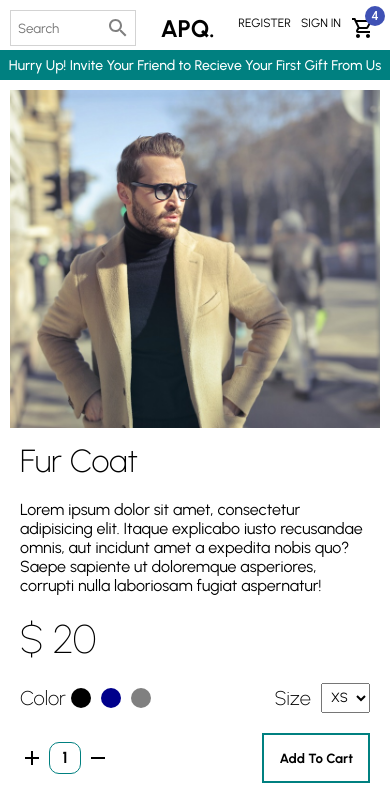
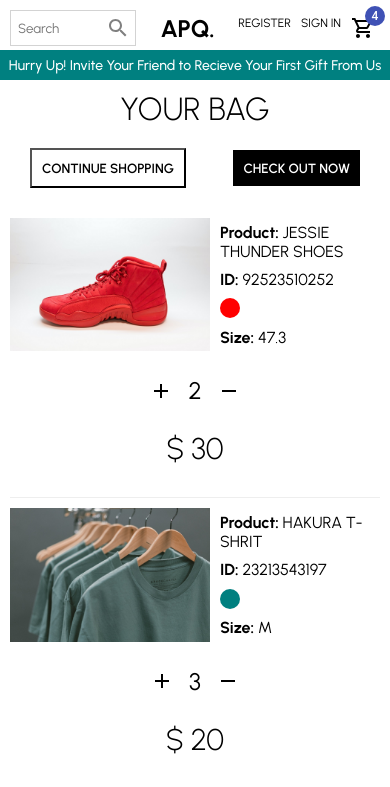
Before and after one commit to AliPooladmast/e-commerce, a React (Create React App) app: page / in a window 390 px wide. Shown: the top 787 px of the page. Built offline with nearby package versions, Linux system fonts and the light colour scheme.

Commit message:
cart: modify flex and margins of the cart module to become mobile responsive

```diff
--- a/src/App.jsx
+++ b/src/App.jsx
@@ -6,7 +6,7 @@ import ProductList from "./pages/ProductList/ProductList";
 import Register from "./pages/Register/Register";
 
 const App = () => {
-  return <Product />;
+  return <Cart />;
 };
 
 export default App;
--- a/src/pages/Cart/cart.module.scss
+++ b/src/pages/Cart/cart.module.scss
@@ -1,5 +1,9 @@
 .Wrapper {
   padding: 20px;
+
+  @media only screen and (max-width: 600px) {
+    padding: 10px;
+  }
 
   h1 {
     font-weight: 300;
@@ -34,11 +38,19 @@
     cursor: pointer;
     margin: 0 10px;
   }
+
+  @media only screen and (max-width: 600px) {
+    display: none;
+  }
 }
 
 .Bottom {
   display: flex;
   justify-content: space-between;
+
+  @media only screen and (max-width: 600px) {
+    flex-direction: column;
+  }
 }
 
 .Info {
@@ -75,6 +87,10 @@
   display: flex;
   justify-content: space-between;
   margin: 10px 0;
+
+  @media only screen and (max-width: 600px) {
+    flex-direction: column;
+  }
 }
 
 .ProductDetail {
@@ -113,15 +129,27 @@
   align-items: center;
   margin-bottom: 20px;
 
+  @media only screen and (max-width: 600px) {
+    margin: 20px;
+  }
+
   span {
     font-size: 24px;
     margin: 5px;
+
+    @media only screen and (max-width: 600px) {
+      margin: 5px 15px;
+    }
   }
 }
 
 .ProductPrice {
   font-size: 30px;
   font-weight: 300;
+
+  @media only screen and (max-width: 600px) {
+    margin-bottom: 20px;
+  }
 }
 
 .SummaryItem {
```
